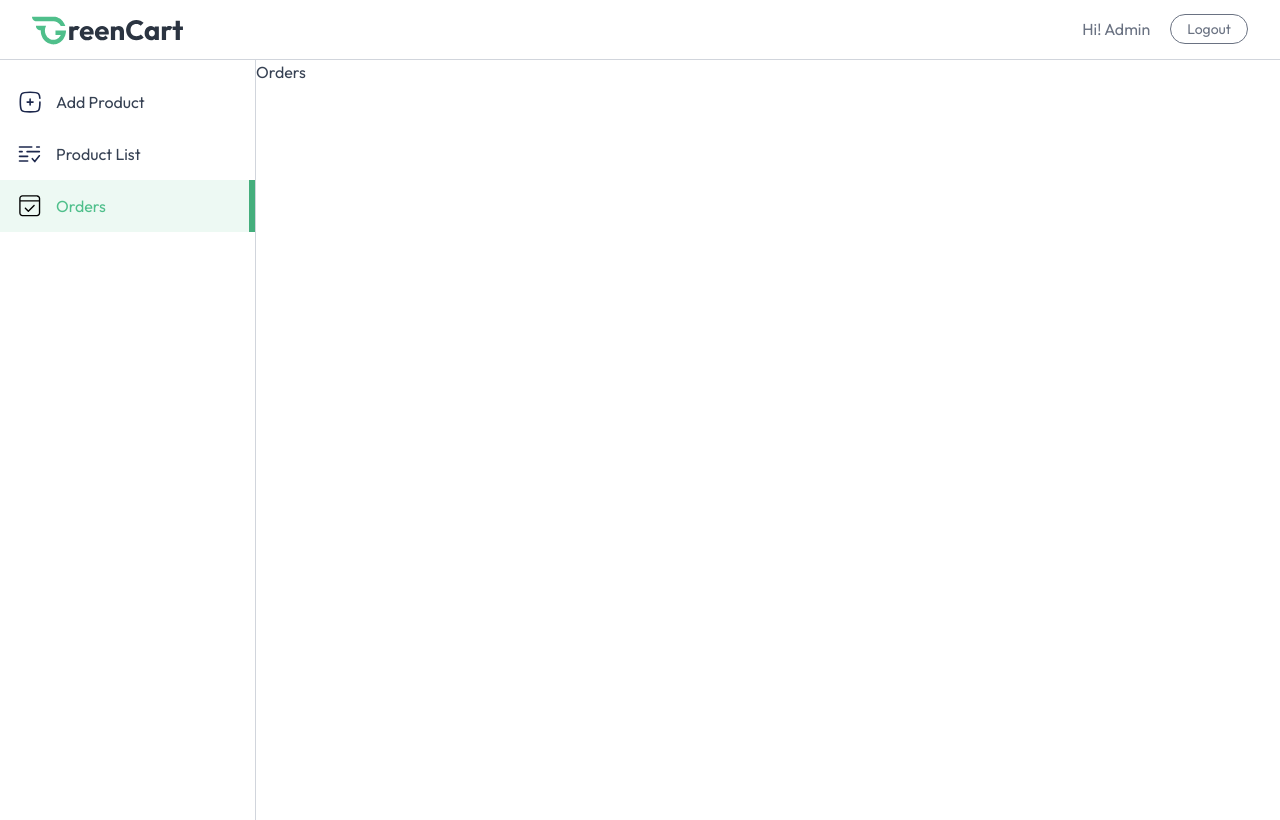
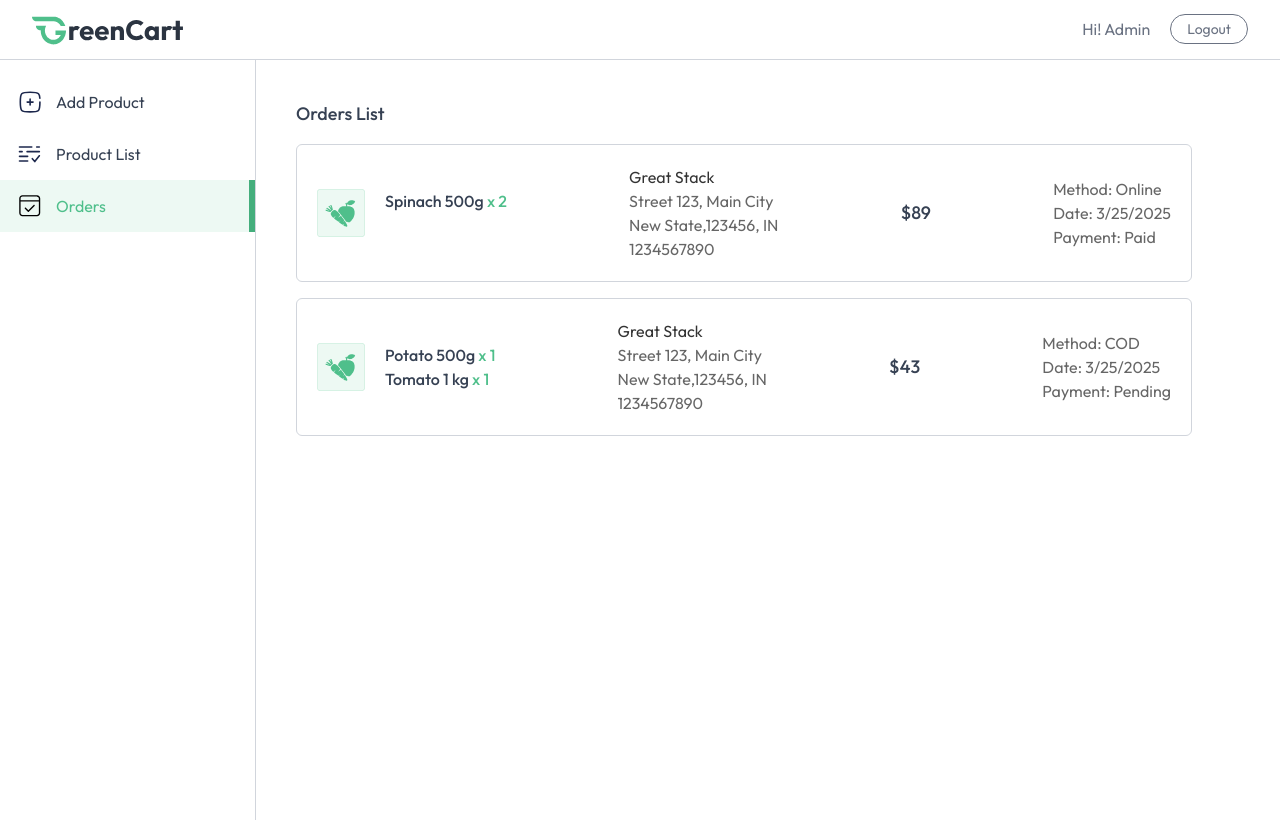
Before and after one commit to rohit-cpp/Mern-Stack-Food-App, a React (Vite) app in the folder client/: page /seller/orders in a window 1280 px wide. Both pictures are taken after typing "name@example.com", "Sample123" into the empty fields and a click on the button "Login". Built offline with nearby package versions, Linux system fonts and the light colour scheme.

Commit message:
seller dashboard orders page done

```diff
--- a/client/src/components/seller/Orders.jsx
+++ b/client/src/components/seller/Orders.jsx
@@ -1,7 +1,73 @@
-import React from "react";
+import React, { useEffect, useState } from "react";
+import { useAppContext } from "../../context/AppContext";
+import { assets, dummyOrders } from "../../assets/assets";
 
 const Orders = () => {
-  return <div>Orders</div>;
+  const { currency } = useAppContext();
+  const [orders, setOrders] = useState([]);
+  const fetchOrders = async () => {
+    setOrders(dummyOrders);
+  };
+  useEffect(() => {
+    fetchOrders();
+  });
+  return (
+    <div className="no-scrollbar flex-1 h-[95vh] overflow-y-scroll">
+      <div className="md:p-10 p-4 space-y-4">
+        <h2 className="text-lg font-medium">Orders List</h2>
+        {orders.map((order, index) => (
+          <div
+            key={index}
+            className="flex flex-col md:items-center md:flex-row gap-5  justify-between p-5 max-w-4xl rounded-md border border-gray-300"
+          >
+            <div className="flex gap-5 max-w-80">
+              <img
+                className="w-12 h-12 object-cover"
+                src={assets.box_icon}
+                alt="boxIcon"
+              />
+              <div>
+                {order.items.map((item, index) => (
+                  <div key={index} className="flex flex-col">
+                    <p className="font-medium">
+                      {item.product.name}{" "}
+                      <span className="text-primary">x {item.quantity}</span>
+                    </p>
+                  </div>
+                ))}
+              </div>
+            </div>
+
+            <div className="text-sm md:text-base text-black/60">
+              <p className="text-black/80">
+                {order.address.firstName} {order.address.lastName}
+              </p>
+              <p>
+                {order.address.street}, {order.address.city}{" "}
+              </p>
+              <p>
+                {order.address.state},{order.address.zipcode},{" "}
+                {order.address.country}
+              </p>
+              <p></p>
+              <p>{order.address.phone}</p>
+            </div>
+
+            <p className="font-medium text-lg my-auto ">
+              {currency}
+              {order.amount}
+            </p>
+
+            <div className="flex flex-col text-sm md:text-base text-black/60">
+              <p>Method: {order.paymentType}</p>
+              <p>Date: {new Date(order.createdAt).toLocaleDateString()}</p>
+              <p>Payment: {order.isPaid ? "Paid" : "Pending"}</p>
+            </div>
+          </div>
+        ))}
+      </div>
+    </div>
+  );
 };
 
 export default Orders;
```
